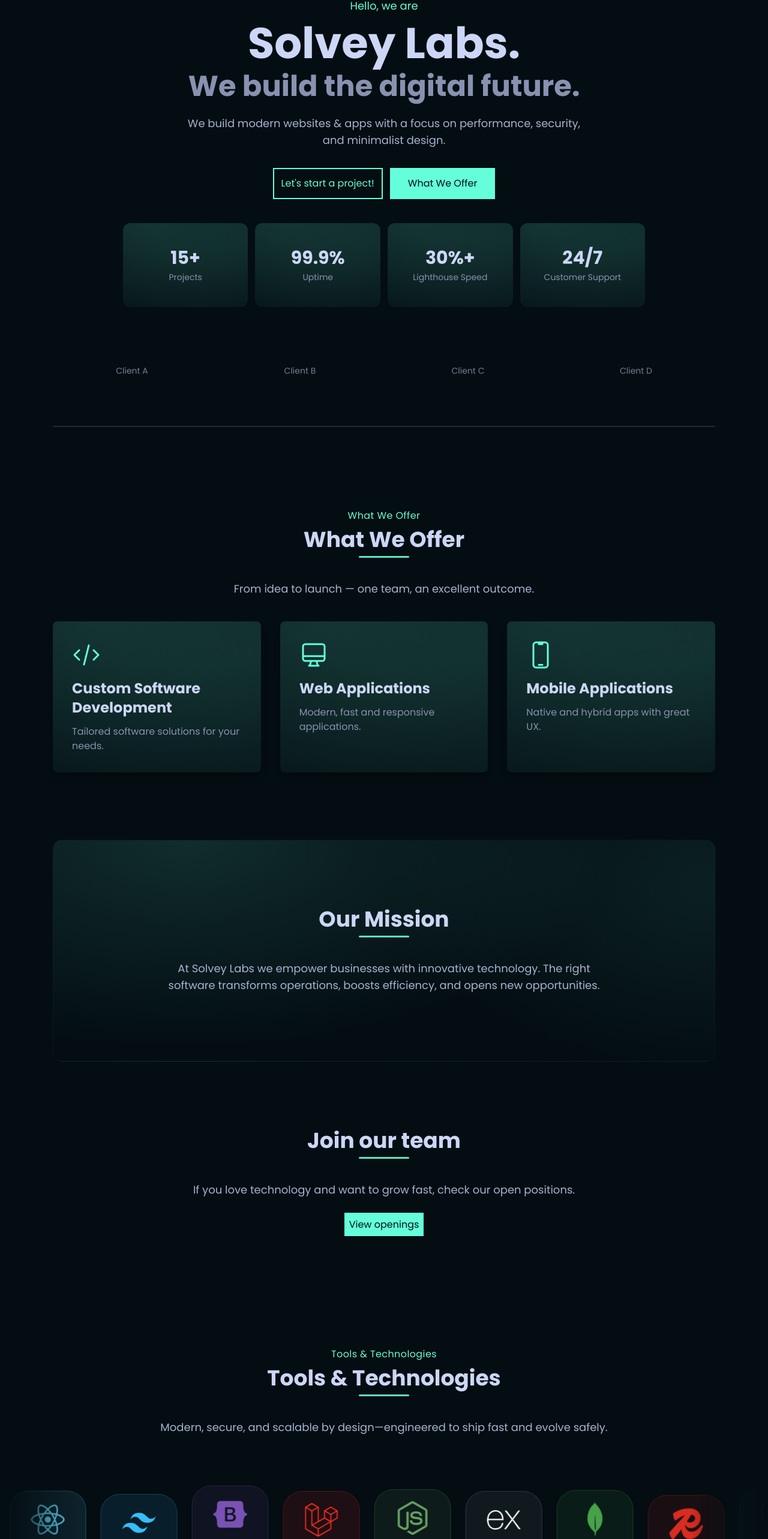
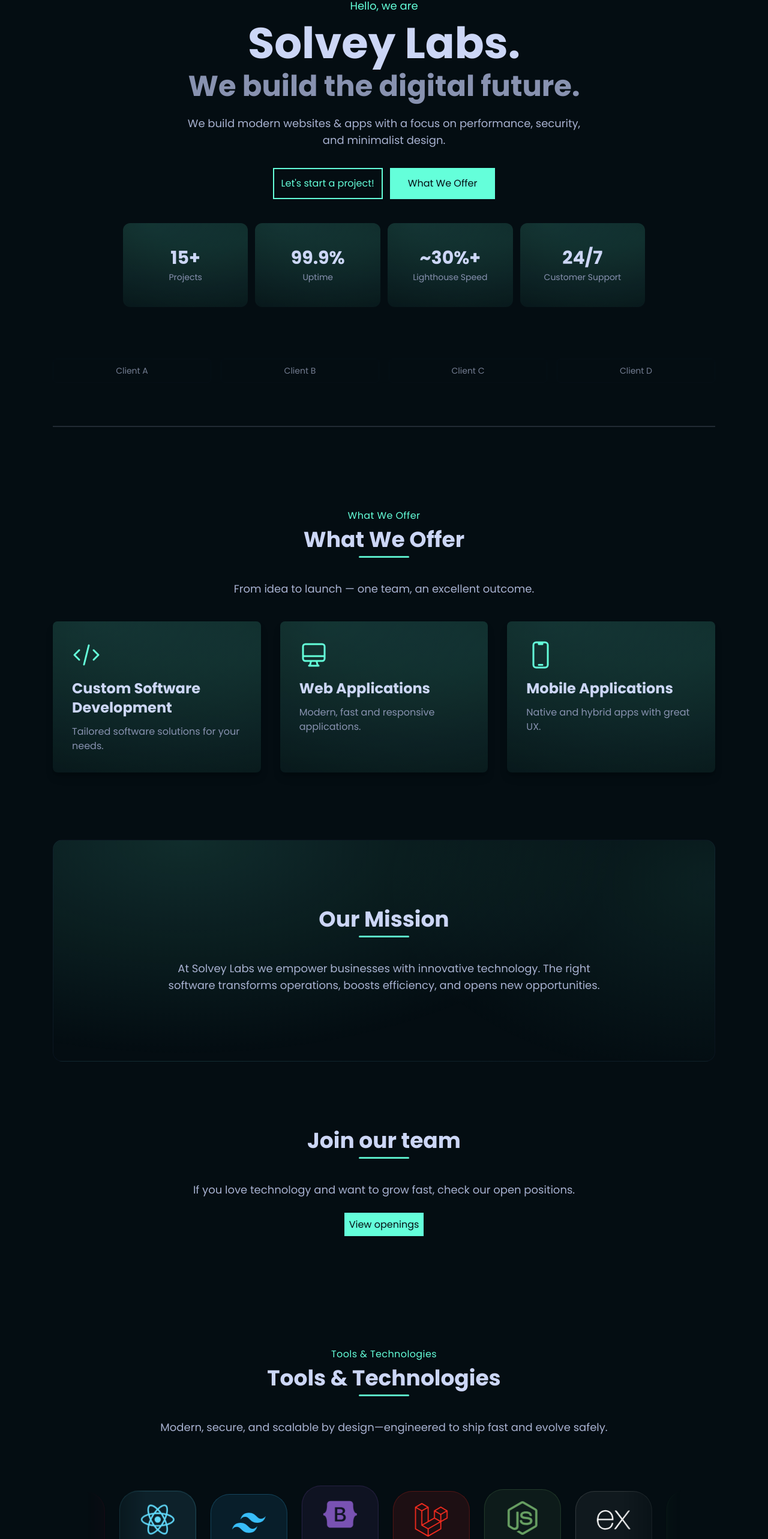
Before and after one commit to sopaclirim/solveylabs-frontend, a React (Vite) app: page / in a window 1280 px wide. Shown: the part 230-2796 px from the top of the page at 60% size. Built offline with nearby package versions, Linux system fonts and the light colour scheme.

Commit message:
fixes-animation-with-padding

```diff
--- a/src/components/TechMarquee.jsx
+++ b/src/components/TechMarquee.jsx
@@ -51,8 +51,8 @@ export default function TechMarquee() {
     return (
         <section className="pt-10 pb-0 md:py-14">
             {/* edge-to-edge pa scroll horizontal */}
-            <div className="pb-9 relative w-screen left-1/2 right-1/2 -mx-[50vw] overflow-hidden">
-                <div className="container-page [mask-image:linear-gradient(to_right,transparent,black_10%,black_90%,transparent)]">
+            <div className="px-36 pb-9 relative w-screen left-1/2 right-1/2 -mx-[50vw] overflow-hidden">
+                <div className="[mask-image:linear-gradient(to_right,transparent,black_10%,black_90%,transparent)]">
                 <div className="group relative h-[10rem] sm:h-[11rem] md:h-[12.5rem]">
                     <div
                         className="
--- a/src/pages/Home.jsx
+++ b/src/pages/Home.jsx
@@ -46,7 +46,7 @@ export default function Home(){
           <div className="mt-10 grid grid-cols-2 md:grid-cols-4 gap-3">
             <StatBadge value="15+"  label={t('stats.projects')} />
             <StatBadge value="99.9%" label={t('stats.uptime')} />
-            <StatBadge className="text-center" value="30%+" label={t('stats.speed')} />
+            <StatBadge value="~30%+" label={t('stats.speed')} />
             <StatBadge value="24/7" label={t('stats.support')} />
           </div>
 
```
